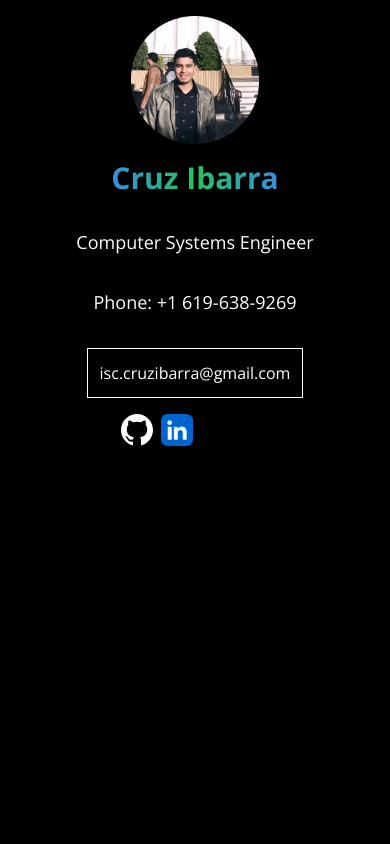
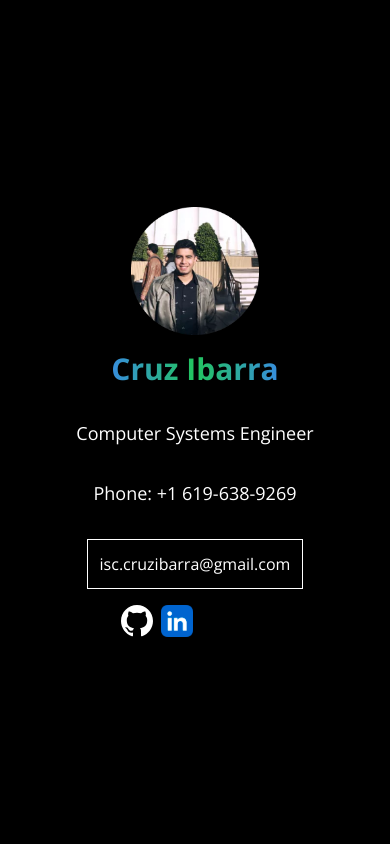
Before and after one commit to cmir22/portfolio, a React (Vite) app: page / in a window 390 px wide. Shown: the top 844 px of the page. Built offline with nearby package versions, Linux system fonts and the light colour scheme.

Commit message:
Center home on mobile

```diff
--- a/src/pages/Home/InformationCard/InformationCard.tsx
+++ b/src/pages/Home/InformationCard/InformationCard.tsx
@@ -13,7 +13,7 @@ const InformationCard = () => {
   };
 
   return (
-    <div className="w-full h-full p-4 md:p-8 flex flex-col items-center">
+    <div className="w-full h-full p-4 md:p-8 flex flex-col items-center lg:justify-start md:justify-start justify-center">
       <div className="flex justify-center items-center">
         <img src={ProfileImage} className="w-32 h-32" alt="Profile" />
       </div>
```
